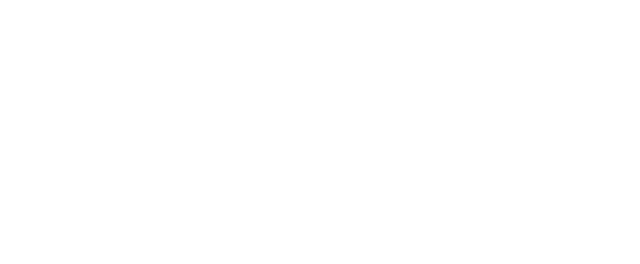
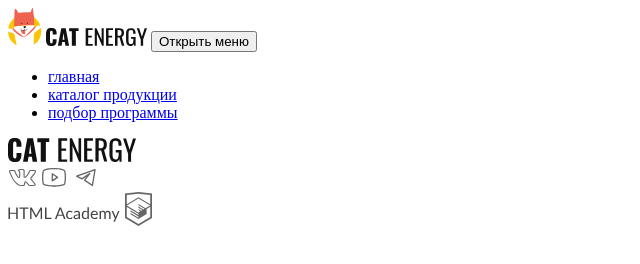
Before and after one commit to htmlacademy-adaptive/2004035-cat-energy-27, a website: page source/catalog.html in a window 1280 px wide. Shown: the whole page, without its empty margins (0-640 px from the left). Drawn offline with Linux system fonts and the light colour scheme.

Commit message:
Add header&footer -> catalog.html & edited header.html

```diff
--- a/source/catalog.html
+++ b/source/catalog.html
@@ -0,0 +1,50 @@
+<!DOCTYPE html>
+<html lang="ru" class="page">
+  <head>
+    <meta charset="utf-8">
+    <title>HTML Academy: Кэт энерджи</title>
+  </head>
+  <body class="page__body">
+
+    <header class="main-header">
+      <a class="main-header__logo">
+        <svg class="main-header__logo-image" width="34" height="38"><use xlink:href="img/icons.svg#logo-icon"></use></svg>
+      </a>
+      <svg class="main-header__logo-text" width="101" height="18"><use xlink:href="img/icons.svg#logo-text"></use></svg>
+      <button class="main-header__button">
+        <span class="visually-hidden">Открыть меню</span>
+      </button>
+      <nav class="main-navigation">
+        <div class="main-navigation__wrapper">
+          <ul class="main-navigation__list">
+            <li class="main-navigation__item">
+              <a href="index.html">главная</a>
+            </li>
+            <li class="main-navigation__item main-navigation__item--current">
+              <a href="catalog.html">каталог продукции</a>
+            </li>
+            <li class="main-navigation__item">
+              <a href="form.html">подбор программы</a>
+            </li>
+          </ul>
+        </div>
+      </nav>
+    </header>
+
+    <main></main>
+
+    <footer class="footer">
+      <svg class="footer__icon-text" width="128" height="24"><use xlink:href="img/icons.svg#footer-logo-text"></use></svg>
+      <div class="footer__socials-wrapper">
+        <svg class="footer__social-icon" width="28" height="22"><use xlink:href="img/icons.svg#logo-vkontakte"></use></svg>
+        <svg class="footer__social-icon" width="28" height="22"><use xlink:href="img/icons.svg#logo-youtube"></use></svg>
+        <svg class="footer__social-icon" width="28" height="22"><use xlink:href="img/icons.svg#logo-telegram"></use></svg>
+      </div>
+      <div class="footer__academy-logo-wrapper">
+        <svg class="footer__academy-logo-text" width="113" height="19"><use xlink:href="img/icons.svg#logo-academy-text"></use></svg>
+        <svg class="footer__academy-logo-icon" width="27" height="34"><use xlink:href="img/icons.svg#logo-academy-icon"></use></svg>
+      </div>
+    </footer>
+
+  </body>
+</html>
```
Also changed, not shown: source/form.html (+2 -2 lines), source/index.html (+3 -3 lines).
